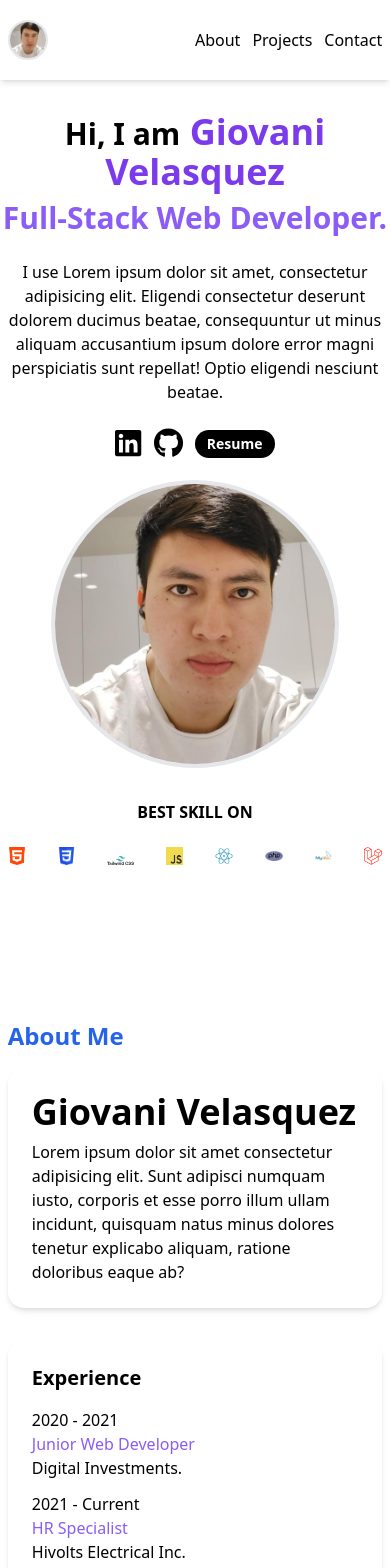
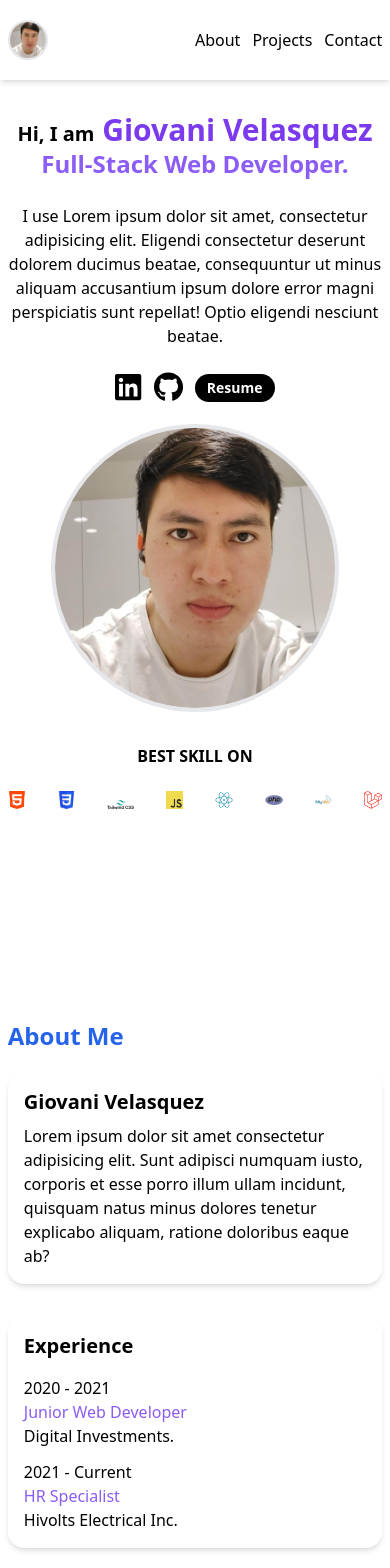
Before and after one commit to jsgiovani/portafolio, a React (Vite) app: page / in a window 390 px wide. Shown: the top 1568 px of the page. Built offline with nearby package versions, Linux system fonts and the light colour scheme.

Commit message:
adjust font size.

```diff
--- a/src/App.jsx
+++ b/src/App.jsx
@@ -24,10 +24,10 @@ const App = () => {
                     <div className="developer-info">
 
                         <div className='mt-8 md:mt-0 text-center md:text-left'>
-                            <h1 className='text-3xl font-bold'>
+                            <h1 className='text-xl md:text-3xl font-bold'>
                                 Hi, I am
-                                <span className='text-violet-600 text-4xl'> Giovani Velasquez</span>
-                                <span className='block mt-2 text-3xl text-violet-500'>Full-Stack Web Developer.</span>
+                                <span className='text-violet-600 text-3xl md:text-4xl'> Giovani Velasquez</span>
+                                <span className='block md:mt-2 text-2xl md:text-3xl text-violet-500'>Full-Stack Web Developer.</span>
                             </h1>
                             <p className='my-6'>I use Lorem ipsum dolor sit amet, consectetur adipisicing elit. Eligendi consectetur deserunt dolorem ducimus beatae, consequuntur ut minus aliquam accusantium ipsum dolore error magni perspiciatis sunt repellat! Optio eligendi nesciunt beatae.</p>
                         </div>
@@ -106,16 +106,16 @@ const App = () => {
 
 
         <section className='container mx-auto px-[2%] md:px-[6%] 2xl:p-x[12%] mt-24 md:mt-0'>
-            <h2 className='text-blue-600 text-2xl font-bold mb-4'>About Me</h2>
+            <h2 className='text-blue-600 text-2xl font-bold mb-5'>About Me</h2>
 
             <div className="grid md:grid-cols-4 gap-8 items-center pb-10">
                 <img className='hidden md:inline-grid md:col-span-1 rounded-3xl shadow-md' src="./img/giovani.jpeg" alt="imagen giovani" />
-                <div className='md:col-span-3 shadow-md h-full rounded-2xl p-6 flex flex-col justify-center items-start'>
-                    <h2 className='text-4xl font-semibold mb-2'>Giovani Velasquez</h2>
+                <div className='md:col-span-3 shadow-md h-full rounded-2xl p-4 md:p-6 flex flex-col justify-center items-start'>
+                    <h2 className='text-xl md:text-4xl font-semibold mb-2'>Giovani Velasquez</h2>
                     <p>Lorem ipsum dolor sit amet consectetur adipisicing elit. Sunt adipisci numquam iusto, corporis et esse porro illum ullam incidunt, quisquam natus minus dolores tenetur explicabo aliquam, ratione doloribus eaque ab?</p>
                 </div>
 
-                <div className='md:col-span-2 shadow-md h-full rounded-2xl p-6'>
+                <div className='md:col-span-2 shadow-md h-full rounded-2xl p-4 md:p-6'>
                     <h3 className='text-xl font-semibold mb-4'>Experience</h3>
                     <ul>
                         <li className='mb-3'>
@@ -133,7 +133,7 @@ const App = () => {
                     </ul>
                 </div>
 
-                <div className='md:col-span-2 shadow-md h-full rounded-2xl p-6'>
+                <div className='md:col-span-2 shadow-md h-full rounded-2xl p-4 md:p-6'>
                     <h3 className='text-xl font-semibold mb-4'>Education</h3>
                     <ul>
                         <li className='mb-3'>
--- a/src/components/Footer.jsx
+++ b/src/components/Footer.jsx
@@ -5,10 +5,8 @@ import { faWhatsapp } from '@fortawesome/free-brands-svg-icons'
 const Footer = () => {
   return (
     <footer className='container mx-auto px-[2%]  md:px-[6%] 2xl:p-x[12%] my-10'>
-        <h4 className=' text-blue-600 text-2xl font-bold mb-2'>My Contact</h4>
-        <h2 className='font-bold text-xl mb-10'>Don't be shy! Hit me up!</h2>
-
-        <div className='flex flex-col md:flex-row md:items-center gap-5 md:gap-10'>
+        <h4 className=' text-blue-600 text-2xl font-bold mb-5'>My Contact</h4>
+        <div className='flex flex-col md:flex-row md:items-center gap-3 md:gap-10'>
 
             <div className="flex items-center gap-2">
                 <FontAwesomeIcon className='text-violet-700 text-xl' icon={faMapLocationDot} />
```
